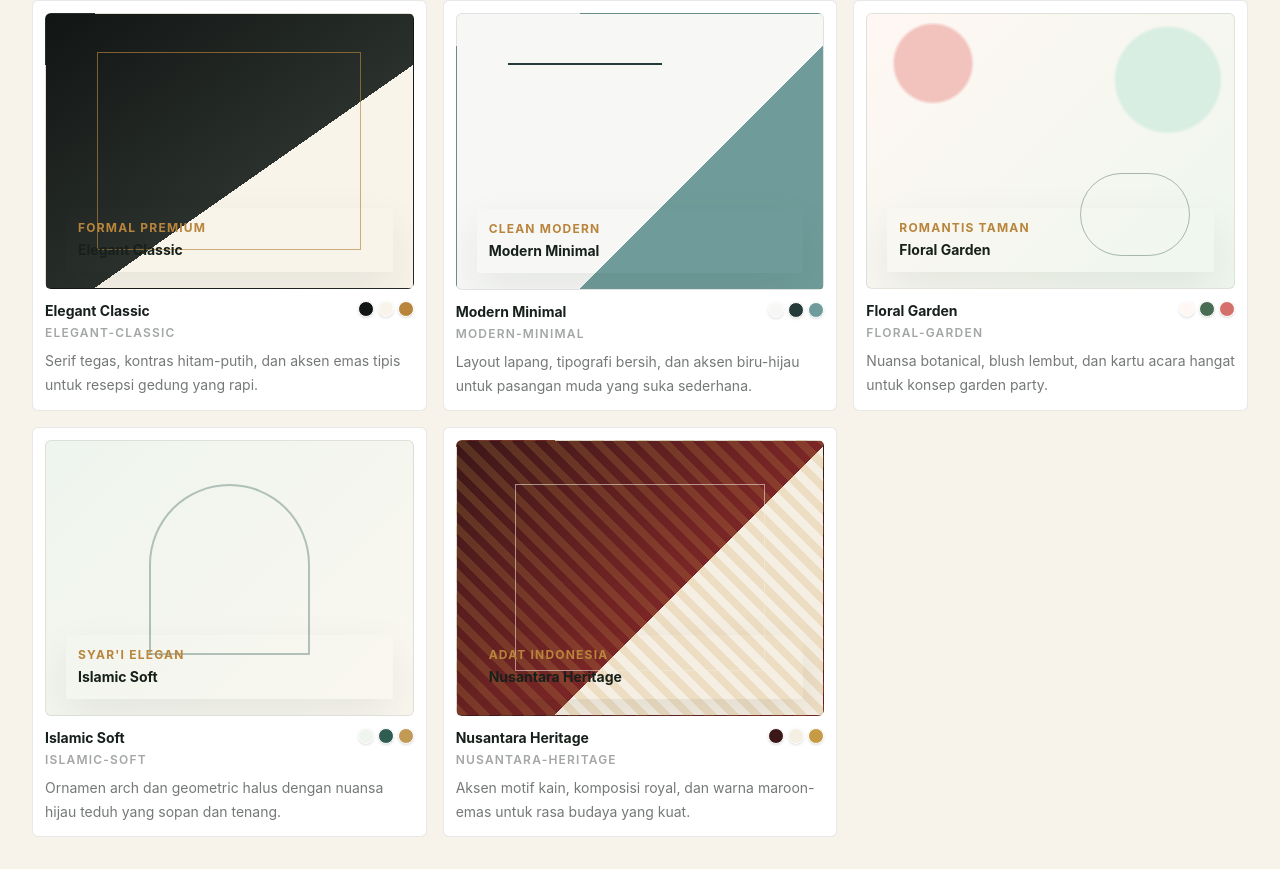
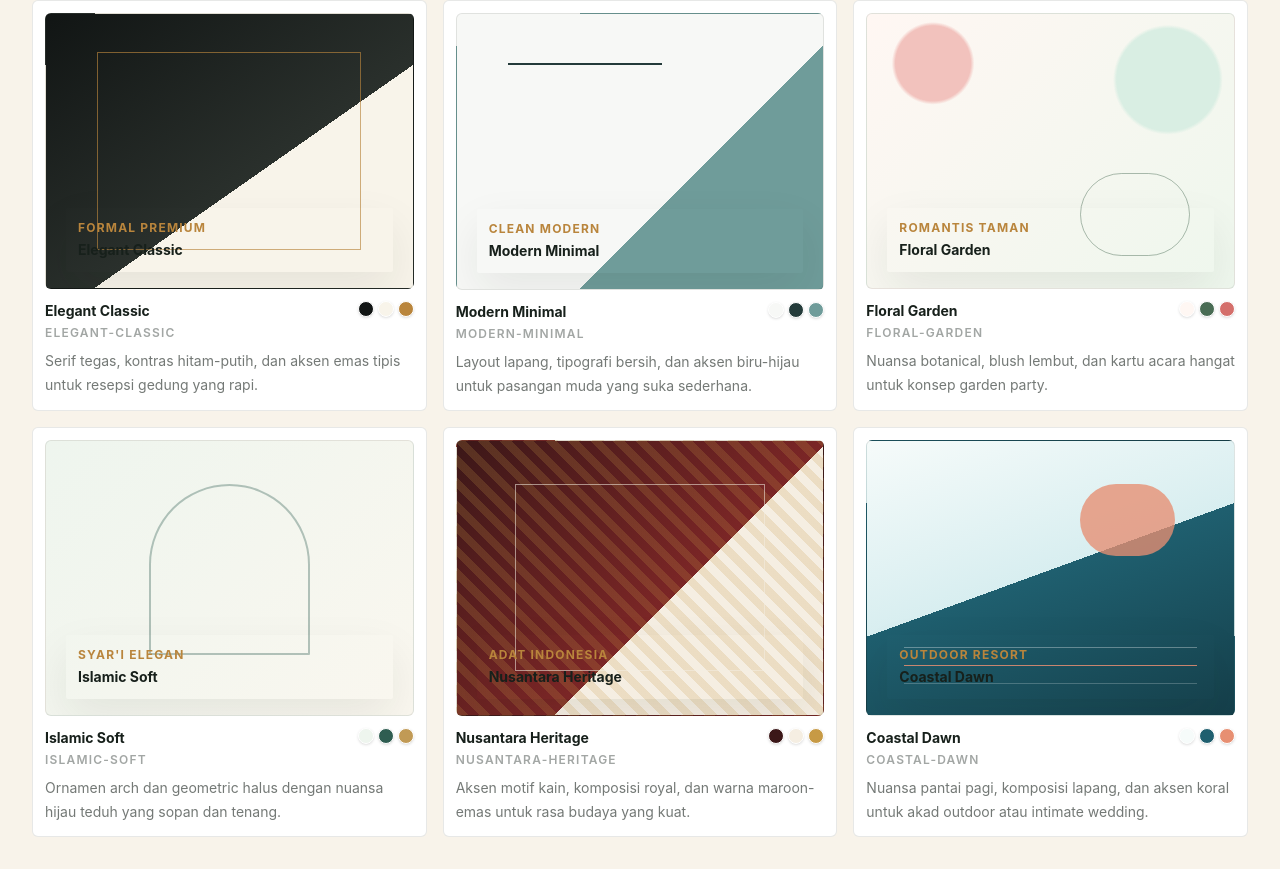
Before and after one commit to alankurniadi12/janji-nikah-frontend, a Vue app: page /demo-tema in a window 1280 px wide. Shown: the part 400-1269 px from the top of the page. Built offline with nearby package versions, Linux system fonts and the light colour scheme; no server answers.

Commit message:
feat(themes): add coastal dawn invitation theme

```diff
--- a/src/lib/invitationThemes.js
+++ b/src/lib/invitationThemes.js
@@ -40,6 +40,14 @@ export const invitationThemes = [
     description: "Aksen motif kain, komposisi royal, dan warna maroon-emas untuk rasa budaya yang kuat.",
     swatches: ["#3b1718", "#f5eee2", "#c79a45"],
     previewClass: "theme-preview-nusantara-heritage"
+  },
+  {
+    key: "coastal-dawn",
+    name: "Coastal Dawn",
+    category: "Outdoor resort",
+    description: "Nuansa pantai pagi, komposisi lapang, dan aksen koral untuk akad outdoor atau intimate wedding.",
+    swatches: ["#f6fbfa", "#1f5f6f", "#e78f72"],
+    previewClass: "theme-preview-coastal-dawn"
   }
 ];
 
--- a/src/styles/main.css
+++ b/src/styles/main.css
@@ -101,6 +101,28 @@
   .theme-preview-nusantara-heritage::before {
     inset: 16%;
     border: 1px solid rgba(245, 238, 226, 0.55);
+  }
+
+  .theme-preview-coastal-dawn {
+    background: linear-gradient(160deg, #f6fbfa 0%, #d8eef0 48%, #1f5f6f 48%, #153f4a 100%);
+  }
+
+  .theme-preview-coastal-dawn::before {
+    left: 10%;
+    right: 10%;
+    bottom: 18%;
+    height: 1px;
+    background: rgba(231, 143, 114, 0.85);
+    box-shadow: 0 -18px 0 rgba(255, 255, 255, 0.32), 0 18px 0 rgba(246, 251, 250, 0.22);
+  }
+
+  .theme-preview-coastal-dawn::after {
+    right: 16%;
+    top: 16%;
+    width: 26%;
+    height: 26%;
+    border-radius: 999px;
+    background: rgba(231, 143, 114, 0.78);
   }
 
   .invitation-page {
@@ -256,6 +278,43 @@
     border-color: rgba(199, 154, 69, 0.28);
   }
 
+  .invitation-theme-coastal-dawn {
+    --theme-page: #f6fbfa;
+    --theme-band: #eaf6f4;
+    --theme-panel: rgba(255, 255, 255, 0.96);
+    --theme-soft-panel: #dceff0;
+    --theme-ink: #163d45;
+    --theme-muted: rgba(22, 61, 69, 0.64);
+    --theme-accent: #1f6f7d;
+    --theme-accent-strong: #143f4a;
+    --theme-highlight: #e78f72;
+    --theme-danger: #c76567;
+    --theme-border: rgba(31, 111, 125, 0.2);
+    background: linear-gradient(180deg, #f6fbfa, #e7f5f3 44%, #fff7f2);
+  }
+
+  .invitation-theme-coastal-dawn .theme-cover-overlay {
+    background: linear-gradient(180deg, rgba(20, 63, 74, 0.18), rgba(20, 63, 74, 0.72));
+  }
+
+  .invitation-theme-coastal-dawn .theme-hero {
+    background: linear-gradient(135deg, #143f4a, #1f6f7d 64%, #e78f72);
+  }
+
+  .invitation-theme-coastal-dawn .theme-hero-image {
+    opacity: 0.28;
+    mix-blend-mode: soft-light;
+  }
+
+  .invitation-theme-coastal-dawn .theme-ornament {
+    border-top: 1px solid rgba(246, 251, 250, 0.48);
+    border-bottom: 1px solid rgba(231, 143, 114, 0.52);
+  }
+
+  .invitation-theme-coastal-dawn .theme-section-panel {
+    box-shadow: 0 18px 45px rgba(31, 111, 125, 0.1);
+  }
+
   .invitation-page .theme-section-panel {
     background: var(--theme-panel) !important;
     border-color: var(--theme-border) !important;
@@ -326,4 +385,10 @@
   .invitation-theme-nusantara-heritage .theme-hero-title {
     letter-spacing: 0.02em;
   }
+
+  .invitation-theme-coastal-dawn .theme-cover-title,
+  .invitation-theme-coastal-dawn .theme-hero-title {
+    font-family: Inter, ui-sans-serif, system-ui, sans-serif;
+    font-weight: 800;
+  }
 }
--- a/src/views/public/ThemeDemoView.vue
+++ b/src/views/public/ThemeDemoView.vue
@@ -51,7 +51,7 @@ async function loadThemes() {
     <main class="mx-auto max-w-7xl px-4 py-8 sm:px-6 lg:px-8">
       <section class="max-w-3xl">
         <p class="text-sm font-bold uppercase tracking-widest text-gold">Demo tema</p>
-        <h1 class="mt-3 text-3xl font-bold text-ink sm:text-4xl">5 tema awal untuk undangan digital yang siap dipakai.</h1>
+        <h1 class="mt-3 text-3xl font-bold text-ink sm:text-4xl">{{ visibleThemes.length }} tema awal untuk undangan digital yang siap dipakai.</h1>
         <p class="mt-4 leading-7 text-ink/65">
           Semua tema memakai data undangan yang sama. Perbedaannya ada di arah visual, komposisi, warna, dan nuansa membaca tamu.
         </p>
--- a/tailwind.config.js
+++ b/tailwind.config.js
@@ -6,7 +6,8 @@ export default {
     "invitation-theme-modern-minimal",
     "invitation-theme-floral-garden",
     "invitation-theme-islamic-soft",
-    "invitation-theme-nusantara-heritage"
+    "invitation-theme-nusantara-heritage",
+    "invitation-theme-coastal-dawn"
   ],
   theme: {
     extend: {
```
